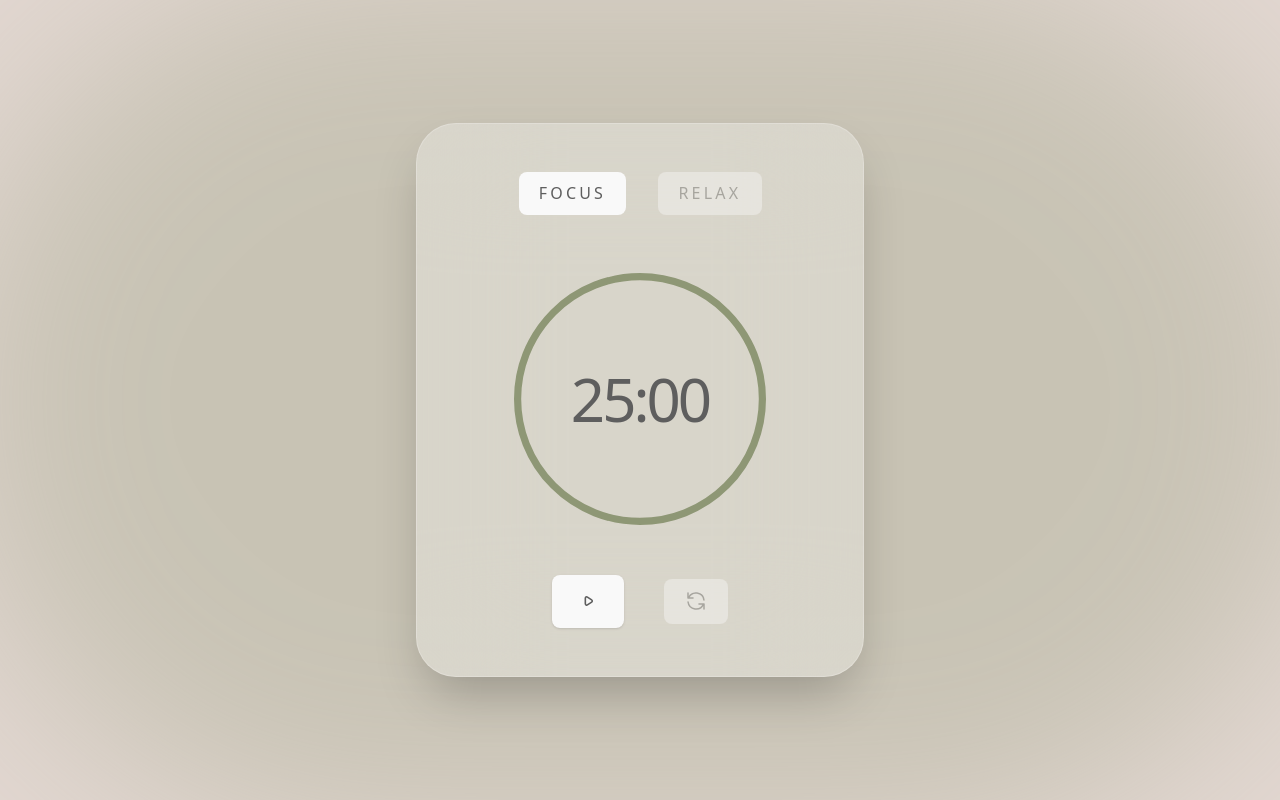
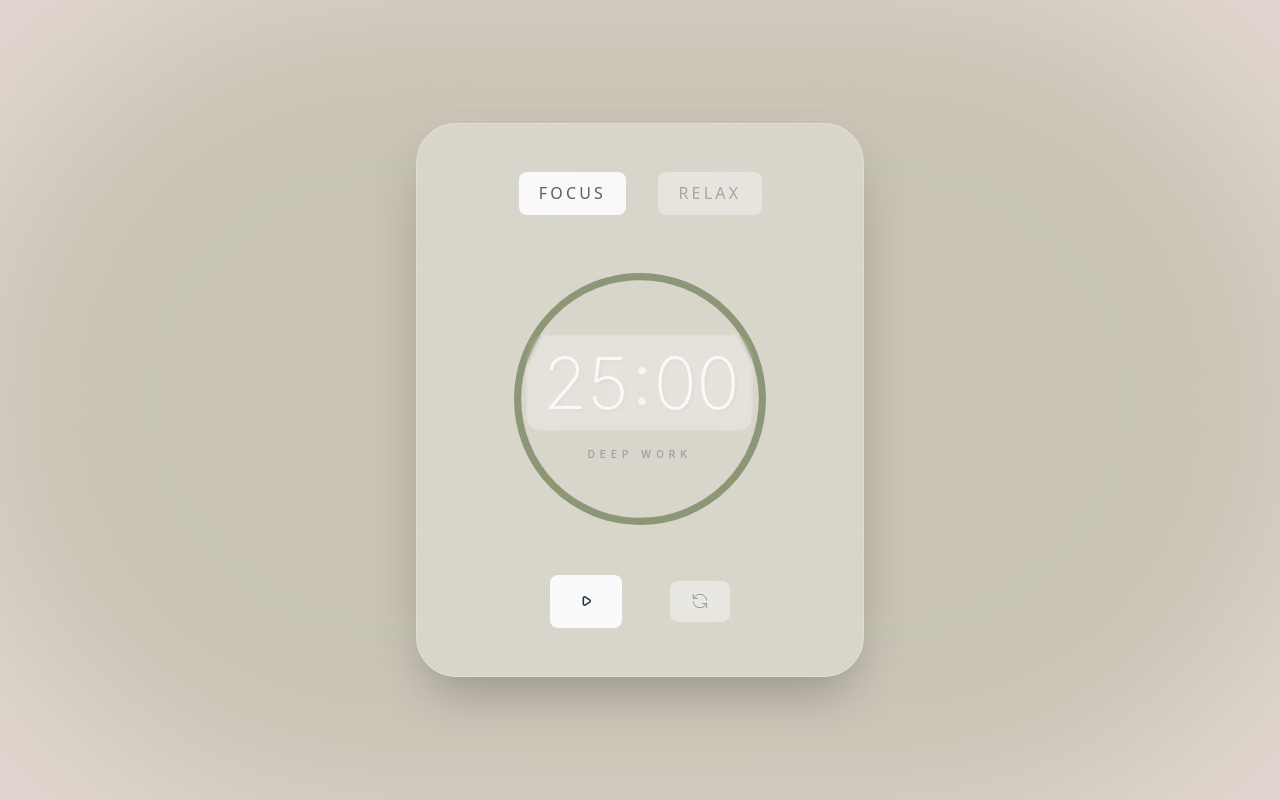
Before and after one commit to sjkenstone/my-vibe-timer, a React (Vite) app: page / in a window 1280 px wide. Built offline with nearby package versions, Linux system fonts and the light colour scheme.

Commit message:
Galssmorphism

```diff
--- a/src/App.jsx
+++ b/src/App.jsx
@@ -103,23 +103,87 @@ export default function App() {
               }}
             />
           </svg>
-          <div className="absolute text-6xl font-extralight tracking-tighter text-[#5E5E5E]">
-            {formatTime(timeLeft)}
+          {/* 圆形进度条中间的时间文字 */}
+{/* 圆形进度条中间的时间文字 - 冰刻升级版 */}
+<div className={`
+  absolute flex flex-col items-center justify-center
+  font-mono-numbers z-20
+  ${isActive ? 'animate-pulse-subtle' : ''}
+`}>
+
+  {/* 时间主体：冰刻核心层 */}
+  <div className="
+    relative
+    text-7xl font-extralight tracking-[-0.05em]
+    flex items-center
+    text-white/80
+    backdrop-blur-[2px]
+    px-4 py-2 rounded-2xl
+  ">
+    {/* 文字的光影折射：利用 text-shadow 模拟冰面边缘光 */}
+    <span style={{
+      textShadow: '0 0 20px rgba(255,255,255,0.3), 2px 2px 4px rgba(0,0,0,0.05)'
+    }}>
+      {formatTime(timeLeft).split(':')[0]}
+    </span>
+
+    <span className={`mx-1 pb-2 font-light transition-opacity duration-1000 ${isActive ? 'opacity-30' : 'opacity-80'}`}>
+      :
+    </span>
+
+    <span style={{
+      textShadow: '0 0 20px rgba(255,255,255,0.3), 2px 2px 4px rgba(0,0,0,0.05)'
+    }}>
+      {formatTime(timeLeft).split(':')[1]}
+    </span>
+  </div>
+
+  {/* 状态标签：保持极简感 */}
+  <div className="text-[10px] tracking-[0.5em] uppercase text-morandi-ink opacity-30 mt-4 font-semibold">
+    {mode === 'work' ? 'Deep Work' : 'Resting'}
+  </div>
 </div>
         </div>
 
-        {/* 控制 */}
-        <div className="flex justify-center items-center space-x-10">
+{/* 控制模块 - 冰刻升级版 */}
+<div className="flex justify-center items-center space-x-12 relative z-20">
+
+  {/* 开始/暂停按钮：主冰块 */}
   <button
     onClick={() => setIsActive(!isActive)}
-            className="bg-white/60 p-5 rounded-full hover:bg-white/90 transition-all active:scale-90 shadow-sm text-[#5E5E5E]"
+    className={`
+      relative group
+      p-6 rounded-full
+      transition-all duration-500 ease-out
+      bg-white/20 backdrop-blur-md
+      border border-white/40
+      shadow-[0_8px_32px_0_rgba(31,38,135,0.07)]
+      hover:bg-white/30 hover:scale-105 active:scale-95
+    `}
+    style={{
+      boxShadow: 'inset 0 0 12px rgba(255, 255, 255, 0.4)' // 内部冰裂纹理感
+    }}
   >
+    {/* 按钮光效背景 */}
+    <div className="absolute inset-0 rounded-full bg-gradient-to-br from-white/20 to-transparent opacity-0 group-hover:opacity-100 transition-opacity" />
+
+    <div className="relative text-morandi-ink">
       {isActive ? <PauseIcon /> : <PlayIcon />}
+    </div>
   </button>
 
+  {/* 重置按钮：次级冰块 */}
   <button
     onClick={() => { setIsActive(false); setTimeLeft(totalSeconds); }}
-            className="text-[#5E5E5E] opacity-40 hover:opacity-100 hover:rotate-180 transition-all duration-700"
+    className={`
+      p-3 rounded-full
+      bg-white/10 backdrop-blur-[4px]
+      border border-white/20
+      text-morandi-ink opacity-40
+      hover:opacity-100 hover:rotate-180
+      transition-all duration-700
+      active:scale-90
+    `}
   >
     <ResetIcon />
   </button>
@@ -135,13 +199,15 @@ const PlayIcon = () => (
     <path strokeLinecap="round" strokeLinejoin="round" strokeWidth={1.2} d="M14.752 11.168l-3.197-2.132A1 1 0 0010 9.87v4.263a1 1 0 001.555.832l3.197-2.132a1 1 0 000-1.664z" />
   </svg>
 );
+
 const PauseIcon = () => (
   <svg xmlns="http://www.w3.org/2000/svg" className="w-8 h-8" fill="none" viewBox="0 0 24 24" stroke="currentColor">
     <path strokeLinecap="round" strokeLinejoin="round" strokeWidth={1.2} d="M10 9v6m4-6v6" />
   </svg>
 );
+
 const ResetIcon = () => (
-  <svg xmlns="http://www.w3.org/2000/svg" className="w-6 h-6" fill="none" viewBox="0 0 24 24" stroke="currentColor">
-    <path strokeLinecap="round" strokeLinejoin="round" strokeWidth={1.5} d="M4 4v5h.582m15.356 2A8.001 8.001 0 004.582 9m0 0H9m11 11v-5h-.581m0 0a8.003 8.003 0 01-15.357-2m15.357 2H15" />
+  <svg xmlns="http://www.w3.org/2000/svg" className="w-5 h-5" fill="none" viewBox="0 0 24 24" stroke="currentColor">
+    <path strokeLinecap="round" strokeLinejoin="round" strokeWidth={1.2} d="M4 4v5h.582m15.356 2A8.001 8.001 0 004.582 9m0 0H9m11 11v-5h-.581m0 0a8.003 8.003 0 01-15.357-2m15.357 2H15" />
   </svg>
 );
--- a/src/index.css
+++ b/src/index.css
@@ -1,4 +1,5 @@
 @import "tailwindcss";
+@import url('https://fonts.googleapis.com/css2?family=Inter:wght@100;200;300;400&display=swap');
 
 /* 定义呼吸动画 */
 /* @keyframes breath {
@@ -13,6 +14,29 @@
     transform: scale(1.1);
     opacity: 1;
   }
+}
+
+/* 让数字在跳动时宽度不闪烁 */
+.font-mono-numbers {
+  font-family: 'Inter', -apple-system, BlinkMacSystemFont, sans-serif;
+  font-variant-numeric: tabular-nums;
+}
+
+/* 时间跳动的心跳动画 */
+@keyframes pulse-subtle {
+
+  0%,
+  100% {
+    transform: scale(1);
+  }
+
+  50% {
+    transform: scale(1.02);
+  }
+}
+
+.animate-pulse-subtle {
+  animation: pulse-subtle 1s ease-in-out infinite;
 }
 
 /* 呼吸动画类：持续 8 秒，平滑过渡，无限循环 */
```
Lines whose indentation alone changed are shown as unchanged.
